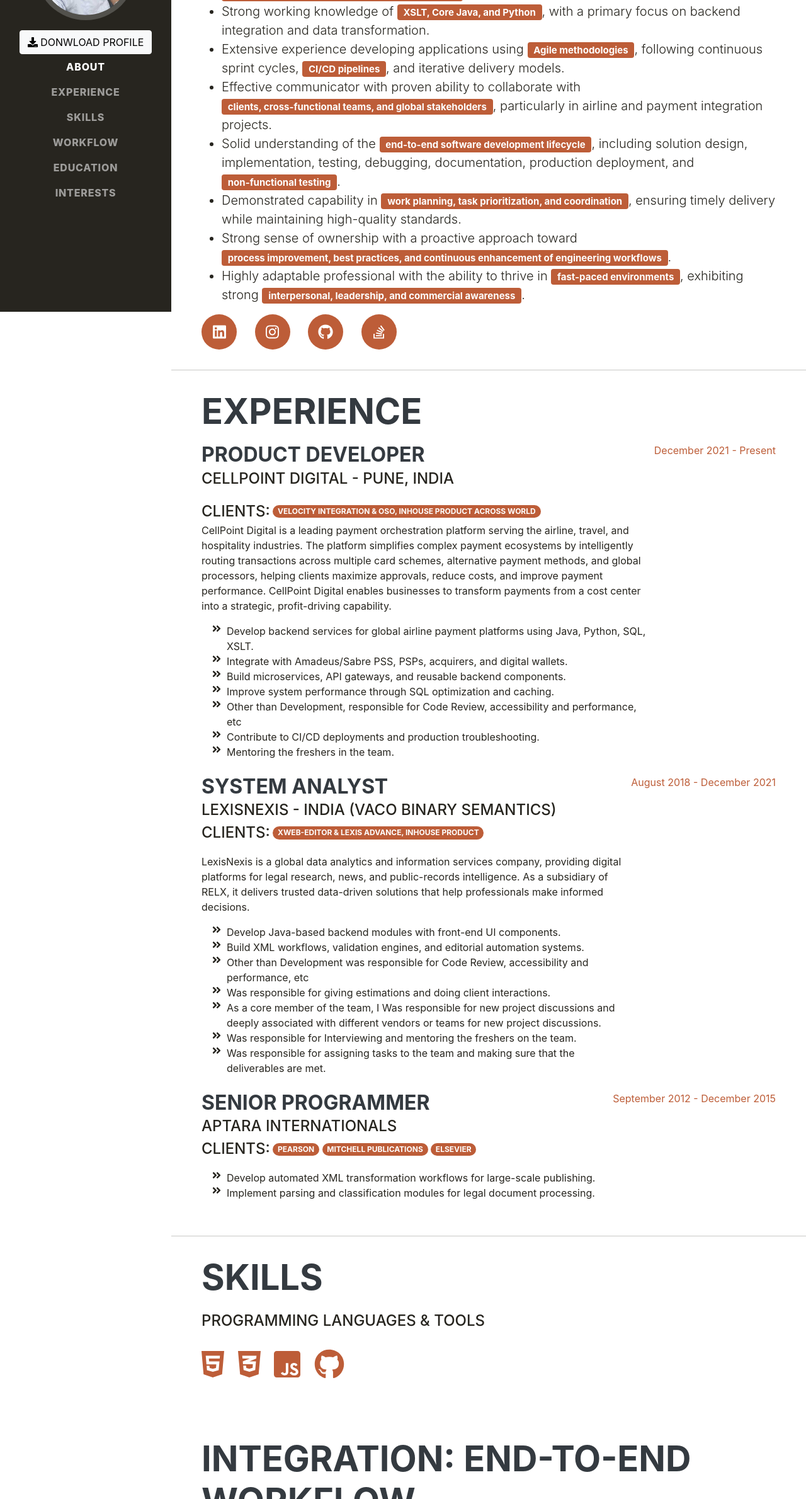
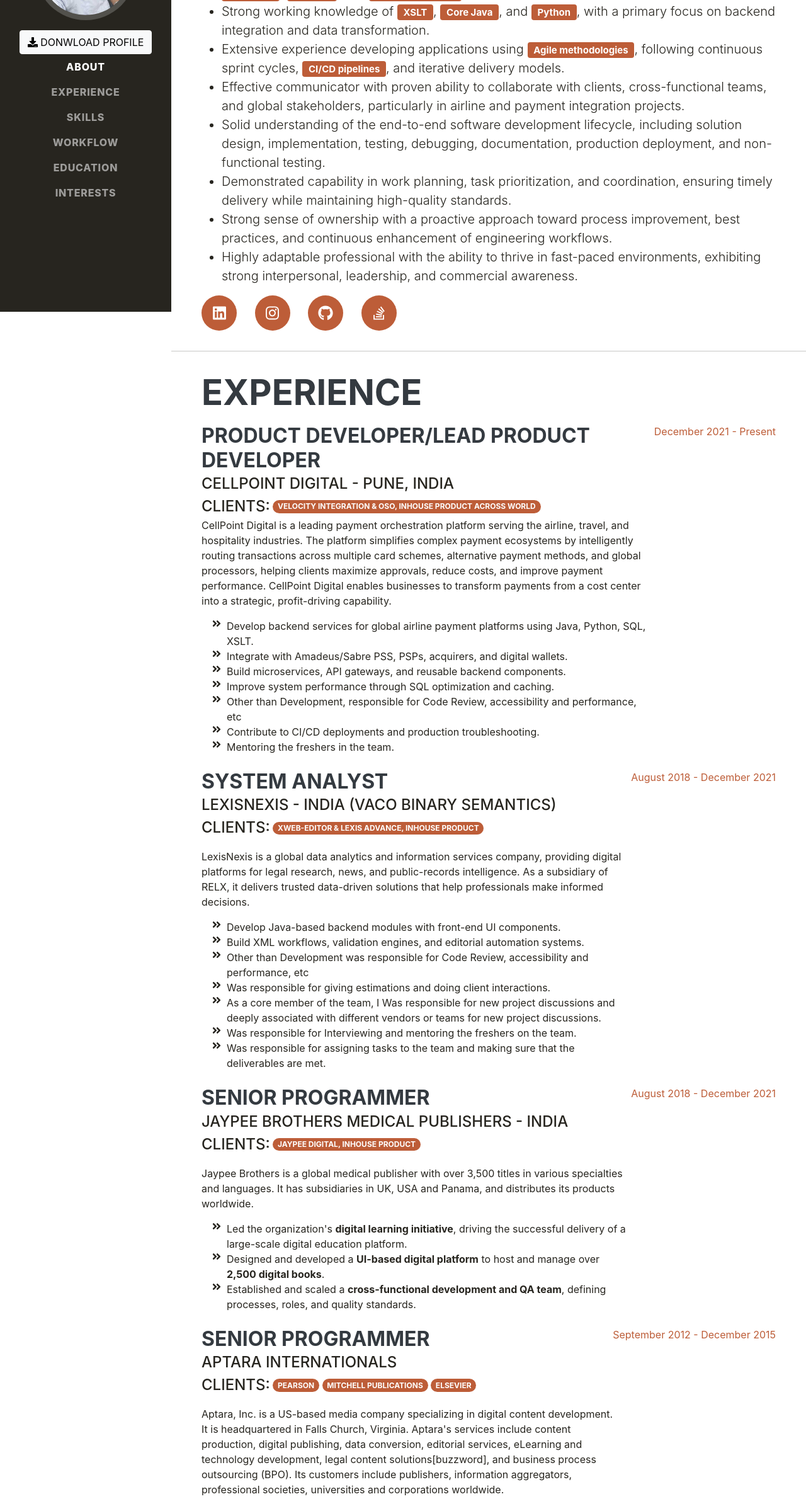
Before and after one commit to sandeepsh200889/profile, a plain HTML site: page index.html in a window 1280 px wide. Shown: the part 305-2685 px from the top of the page at 63% size. Drawn offline with nearby package versions, Linux system fonts and the light colour scheme; a script that the page names is missing; a web font is replaced by a local one.

Commit message:
Update index.html

```diff
--- a/index.html
+++ b/index.html
@@ -45,22 +45,22 @@
                         <span class="text-secondary">Sharma</span>
                     </h1>
                     <div class="subheading mb-2 d-md-none">
-                        københavn S / Danmark, <a href="tel:+45 50249634">+45 50249634</a> |
-                        <a class="text-secondary" href="mailto:naresh699@gmail.com">naresh699@gmail.com</a>
+                        Delhi NCR, India, <a href="tel:+91-9718992519">+91-9718992519</a> |
+                        <a class="text-secondary" href="mailto:sandeep.sh1@outlook.com">sandeep.sh1@outlook.com</a>
                     </div>
                    <div class="col-md-12">
                      <div class="lead mb-2">
                         <ul>
-						  <li>Over <span class="badge bg-secondary">12+ years of professional software development experience</span> in enterprise and commercial environments.</li>
-						  <li>Currently working as a <span class="badge bg-secondary">Product Developer at Cell Point Digital, Pune</span>, contributing to core product engineering and platform development.</li>
-						  <li>Hands-on experience delivering solutions across multiple domains including <span class="badge bg-secondary">Airline, Payments, Banking, and Digital Publishing</span>.</li>
-						  <li>Strong working knowledge of <span class="badge bg-secondary">XSLT, Core Java, and Python</span>, with a primary focus on backend integration and data transformation.</li>
+						  <li>Over <span class="badge bg-secondary">12+ years</span> of professional software development experience in enterprise and commercial environments.</li>
+						  <li>Currently working as a Lead Product Developer at <span class="badge bg-secondary">Cell Point Digital, Pune</span>, contributing to core product engineering and platform development.</li>
+						  <li>Hands-on experience delivering solutions across multiple domains including <span class="badge bg-secondary">Airline</span>, <span class="badge bg-secondary">Payments</span>, <span class="badge bg-secondary">Banking</span>, and <span class="badge bg-secondary">Digital Publishing</span>.</li>
+						  <li>Strong working knowledge of <span class="badge bg-secondary">XSLT</span>, <span class="badge bg-secondary">Core Java</span>, and <span class="badge bg-secondary">Python</span>, with a primary focus on backend integration and data transformation.</li>
 						  <li>Extensive experience developing applications using <span class="badge bg-secondary">Agile methodologies</span>, following continuous sprint cycles, <span class="badge bg-secondary">CI/CD pipelines</span>, and iterative delivery models.</li>
-						  <li>Effective communicator with proven ability to collaborate with <span class="badge bg-secondary">clients, cross-functional teams, and global stakeholders</span>, particularly in airline and payment integration projects.</li>
-						  <li>Solid understanding of the <span class="badge bg-secondary">end-to-end software development lifecycle</span>, including solution design, implementation, testing, debugging, documentation, production deployment, and <span class="badge bg-secondary">non-functional testing</span>.</li>
-						  <li>Demonstrated capability in <span class="badge bg-secondary">work planning, task prioritization, and coordination</span>, ensuring timely delivery while maintaining high-quality standards.</li>
-						  <li>Strong sense of ownership with a proactive approach toward <span class="badge bg-secondary">process improvement, best practices, and continuous enhancement of engineering workflows</span>.</li>
-						  <li>Highly adaptable professional with the ability to thrive in <span class="badge bg-secondary">fast-paced environments</span>, exhibiting strong <span class="badge bg-secondary">interpersonal, leadership, and commercial awareness</span>.</li>
+						  <li>Effective communicator with proven ability to collaborate with clients, cross-functional teams, and global stakeholders, particularly in airline and payment integration projects.</li>
+						  <li>Solid understanding of the end-to-end software development lifecycle, including solution design, implementation, testing, debugging, documentation, production deployment, and non-functional testing.</li>
+						  <li>Demonstrated capability in work planning, task prioritization, and coordination, ensuring timely delivery while maintaining high-quality standards.</li>
+						  <li>Strong sense of ownership with a proactive approach toward process improvement, best practices, and continuous enhancement of engineering workflows.</li>
+						  <li>Highly adaptable professional with the ability to thrive in fast-paced environments, exhibiting strong interpersonal, leadership, and commercial awareness.</li>
                         </ul>
                     </div>
                    </div>
@@ -79,8 +79,8 @@
                     <h2 class="mb-3">Experience</h2>
                     <div class="d-flex flex-column flex-md-row justify-content-between mb-2">
                         <div class="flex-grow-1">
-                            <h3 class="mb-0">Product Developer</h3>
-                            <div class="subheading mb-3">CellPoint Digital - Pune, India</div>
+                            <h3 class="mb-0">Product Developer/Lead Product Developer</h3>
+                            <div class="subheading mb-s3">CellPoint Digital - Pune, India</div>
                             <div class="mb-0 clients">
                                 <span class="subheading align-middle">Clients:</span>
                                 <span class="badge bg-secondary rounded-pill">VELOCITY INTEGRATION &amp; OSO, Inhouse Product Across World</span>
@@ -160,6 +160,36 @@ Build XML workflows, validation engines, and editorial automation systems.
                         </div>
                         <div class="flex-shrink-0"><span class="text-secondary">August 2018 - December 2021</span></div>
                     </div>
+
+                    <div class="d-flex flex-column flex-md-row justify-content-between mb-2">
+                        <div class="flex-grow-1">
+                            <h3 class="mb-0">Senior Programmer</h3>
+                            <div class="subheading mb-0">Jaypee Brothers Medical Publishers - India</div>
+                            <div class="mb-3 clients">
+                                <span class="subheading align-middle">Clients:</span>
+                                <span class="badge bg-secondary rounded-pill">Jaypee Digital, Inhouse Product</span>
+                            </div>
+                            <div class="mb-3">
+<p>Jaypee Brothers is a global medical publisher with over 3,500 titles in various specialties and languages. It has subsidiaries in UK, USA and Panama, and distributes its products worldwide.</p>
+                                <ul class="fa-ul mb-0">
+
+                                   <li>
+                                        <span class="fa-li"><svg class="svg-inline--fa fa-angle-double-right fa-w-14" aria-hidden="true" focusable="false" data-prefix="fas" data-icon="angle-double-right" role="img" xmlns="http://www.w3.org/2000/svg" viewBox="0 0 448 512" data-fa-i2svg=""><path fill="currentColor" d="M224.3 273l-136 136c-9.4 9.4-24.6 9.4-33.9 0l-22.6-22.6c-9.4-9.4-9.4-24.6 0-33.9l96.4-96.4-96.4-96.4c-9.4-9.4-9.4-24.6 0-33.9L54.3 103c9.4-9.4 24.6-9.4 33.9 0l136 136c9.5 9.4 9.5 24.6.1 34zm192-34l-136-136c-9.4-9.4-24.6-9.4-33.9 0l-22.6 22.6c-9.4 9.4-9.4 24.6 0 33.9l96.4 96.4-96.4 96.4c-9.4 9.4-9.4 24.6 0 33.9l22.6 22.6c9.4 9.4 24.6 9.4 33.9 0l136-136c9.4-9.2 9.4-24.4 0-33.8z"></path></svg><!-- <i class="fas fa-angle-double-right"></i> Font Awesome fontawesome.com --></span>
+Led the organization's <strong>digital learning initiative</strong>, driving the successful delivery of a large-scale digital education platform.</li>
+<li>
+                                        <span class="fa-li"><svg class="svg-inline--fa fa-angle-double-right fa-w-14" aria-hidden="true" focusable="false" data-prefix="fas" data-icon="angle-double-right" role="img" xmlns="http://www.w3.org/2000/svg" viewBox="0 0 448 512" data-fa-i2svg=""><path fill="currentColor" d="M224.3 273l-136 136c-9.4 9.4-24.6 9.4-33.9 0l-22.6-22.6c-9.4-9.4-9.4-24.6 0-33.9l96.4-96.4-96.4-96.4c-9.4-9.4-9.4-24.6 0-33.9L54.3 103c9.4-9.4 24.6-9.4 33.9 0l136 136c9.5 9.4 9.5 24.6.1 34zm192-34l-136-136c-9.4-9.4-24.6-9.4-33.9 0l-22.6 22.6c-9.4 9.4-9.4 24.6 0 33.9l96.4 96.4-96.4 96.4c-9.4 9.4-9.4 24.6 0 33.9l22.6 22.6c9.4 9.4 24.6 9.4 33.9 0l136-136c9.4-9.2 9.4-24.4 0-33.8z"></path></svg><!-- <i class="fas fa-angle-double-right"></i> Font Awesome fontawesome.com --></span>
+Designed and developed a <strong>UI-based digital platform</strong> to host and manage over <strong>2,500 digital books</strong>.
+</li>
+                                    <li>
+                                        <span class="fa-li"><svg class="svg-inline--fa fa-angle-double-right fa-w-14" aria-hidden="true" focusable="false" data-prefix="fas" data-icon="angle-double-right" role="img" xmlns="http://www.w3.org/2000/svg" viewBox="0 0 448 512" data-fa-i2svg=""><path fill="currentColor" d="M224.3 273l-136 136c-9.4 9.4-24.6 9.4-33.9 0l-22.6-22.6c-9.4-9.4-9.4-24.6 0-33.9l96.4-96.4-96.4-96.4c-9.4-9.4-9.4-24.6 0-33.9L54.3 103c9.4-9.4 24.6-9.4 33.9 0l136 136c9.5 9.4 9.5 24.6.1 34zm192-34l-136-136c-9.4-9.4-24.6-9.4-33.9 0l-22.6 22.6c-9.4 9.4-9.4 24.6 0 33.9l96.4 96.4-96.4 96.4c-9.4 9.4-9.4 24.6 0 33.9l22.6 22.6c9.4 9.4 24.6 9.4 33.9 0l136-136c9.4-9.2 9.4-24.4 0-33.8z"></path></svg><!-- <i class="fas fa-angle-double-right"></i> Font Awesome fontawesome.com --></span>
+Established and scaled a <strong>cross-functional development and QA team</strong>, defining processes, roles, and quality standards.
+                                    </li>
+                                </ul>
+                            </div>
+                        </div>
+                        <div class="flex-shrink-0"><span class="text-secondary">August 2018 - December 2021</span></div>
+                    </div>
+
                     <div class="d-flex flex-column flex-md-row justify-content-between mb-2">
                         <div class="flex-grow-1">
                             <h3 class="mb-0">Senior Programmer</h3>
@@ -171,6 +201,7 @@ Build XML workflows, validation engines, and editorial automation systems.
                                 <span class="badge bg-secondary rounded-pill">Elsevier</span>
                             </div>
                             <div class="mb-3">
+<p>Aptara, Inc. is a US-based media company specializing in digital content development. It is headquartered in Falls Church, Virginia. Aptara's services include content production, digital publishing, data conversion, editorial services, eLearning and technology development, legal content solutions[buzzword], and business process outsourcing (BPO). Its customers include publishers, information aggregators, professional societies, universities and corporations worldwide.</p>
                                 <ul class="fa-ul mb-0">
                                     <li>
                                         <span class="fa-li"><svg class="svg-inline--fa fa-angle-double-right fa-w-14" aria-hidden="true" focusable="false" data-prefix="fas" data-icon="angle-double-right" role="img" xmlns="http://www.w3.org/2000/svg" viewBox="0 0 448 512" data-fa-i2svg=""><path fill="currentColor" d="M224.3 273l-136 136c-9.4 9.4-24.6 9.4-33.9 0l-22.6-22.6c-9.4-9.4-9.4-24.6 0-33.9l96.4-96.4-96.4-96.4c-9.4-9.4-9.4-24.6 0-33.9L54.3 103c9.4-9.4 24.6-9.4 33.9 0l136 136c9.5 9.4 9.5 24.6.1 34zm192-34l-136-136c-9.4-9.4-24.6-9.4-33.9 0l-22.6 22.6c-9.4 9.4-9.4 24.6 0 33.9l96.4 96.4-96.4 96.4c-9.4 9.4-9.4 24.6 0 33.9l22.6 22.6c9.4 9.4 24.6 9.4 33.9 0l136-136c9.4-9.2 9.4-24.4 0-33.8z"></path></svg><!-- <i class="fas fa-angle-double-right"></i> Font Awesome fontawesome.com --></span>
```
